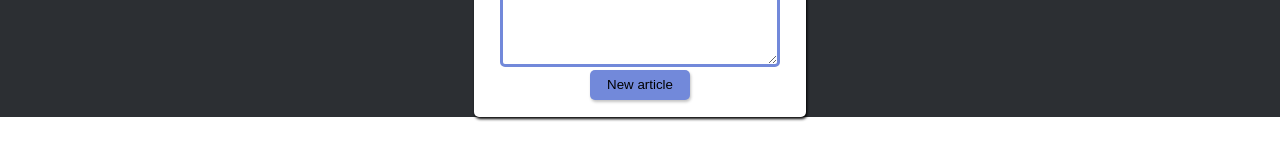
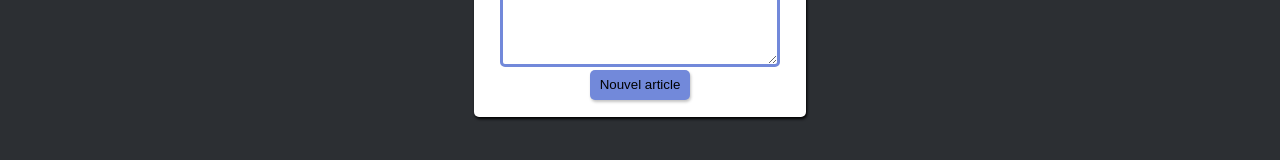
Before and after one commit to mathis-kdio/Projet-Dev-Full-Stack, a React (Create React App) app in the folder blog-front/: page / in a window 1280 px wide. Shown: the part 674-834 px from the top of the page. Built offline with nearby package versions, Linux system fonts and the light colour scheme; no server answers.

Commit message:
Fix background and texts align

```diff
--- a/blog-front/src/App.css
+++ b/blog-front/src/App.css
@@ -1,8 +1,3 @@
-.App {
-  text-align: center;
-  background-color: #2c2f33;
-}
-
 .App-header {
   display: flex;
   flex-direction: column;
--- a/blog-front/src/App.js
+++ b/blog-front/src/App.js
@@ -182,7 +182,7 @@ function App() {
   })
 
   return (
-    <div className="App">
+    <div>
       <Header/>
       <Categories
         data={allCategories}
--- a/blog-front/src/Components/Tabs.js
+++ b/blog-front/src/Components/Tabs.js
@@ -77,6 +77,7 @@ export default function Tabs({ children }) {
 
         .tab-content {
           padding: 0 1rem;
+          text-align: center;
         }
 
         .tab-content p {
--- a/blog-front/src/Components/articles/articles.css
+++ b/blog-front/src/Components/articles/articles.css
@@ -9,6 +9,7 @@
 
 .articles__title {
     text-transform: uppercase;
+    text-align: center;
 }
 .articles__date {
     color: #717b8e;
@@ -43,10 +44,12 @@
     font-size: 16px;
     font-weight: normal;
     text-indent: 20px;
+    text-align: justify;
 }
 .articles__subtitle {
     font-size: 16px;
     font-weight: normal;
+    text-align: center;
 }
 
 .articles__deleteButton {
--- a/blog-front/src/Components/newArticle/NewArticle.js
+++ b/blog-front/src/Components/newArticle/NewArticle.js
@@ -63,7 +63,7 @@ export default function NewArticle(props) {
 
             {props.inputInvalid && <p>{props.inputInvalid}</p>}
 
-            <button className="newArticle__submitButton" onClick={props.submitArticle}>New article</button>
+            <button className="newArticle__submitButton" onClick={props.submitArticle}>Nouvel article</button>
         </div>
 
     )
--- a/blog-front/src/index.css
+++ b/blog-front/src/index.css
@@ -5,6 +5,7 @@ body {
     sans-serif;
   -webkit-font-smoothing: antialiased;
   -moz-osx-font-smoothing: grayscale;
+  background-color: #2c2f33;
 }
 
 code {
```
